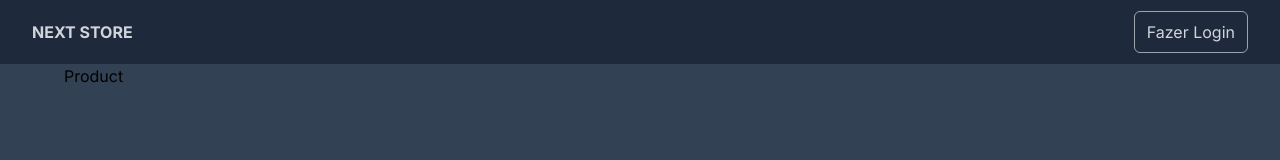
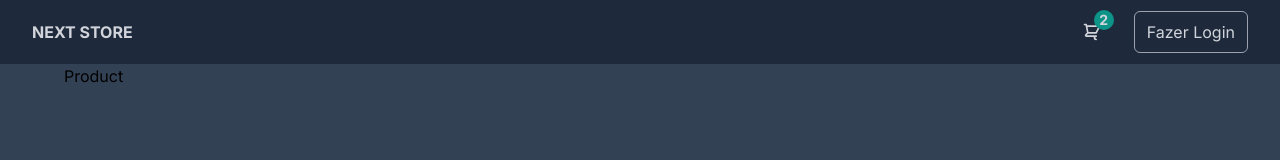
Before and after one commit to CarlosHeKj/next-commerce, a Next.js app: page /product in a window 1280 px wide. Shown: the top 160 px of the page. Built offline with nearby package versions, Linux system fonts and the light colour scheme; no server answers.

Commit message:
Icone de carrinho na navbar

```diff
--- a/package.json
+++ b/package.json
@@ -19,7 +19,8 @@
     "react": "^18",
     "react-dom": "^18",
     "stripe": "^16.12.0",
-    "svix": "^1.35.0"
+    "svix": "^1.35.0",
+    "zustand": "^5.0.0-rc.2"
   },
   "devDependencies": {
     "@types/node": "^20",
--- a/src/app/components/Navbar.tsx
+++ b/src/app/components/Navbar.tsx
@@ -1,6 +1,8 @@
 import Link from "next/link"
 import { SignedIn, SignedOut, SignInButton, UserButton } from "@clerk/nextjs";
+import { useCartStore } from "@/store";
 function Navbar(){
+    //const useStore = useCartStore();
     return(
         <nav className="fixed top-0 w-full flex items-center py-2 px-8 justify-between z-50 bg-slate-800 text-gray-300">
 
@@ -8,6 +10,26 @@
         Next Store
         </Link>
         <div className="flex items-center gap-8">
+           <div className="flex items-center cursor-pointer relative">
+           <svg
+           xmlns="http://www.w3.org/2000/svg"
+           className="h-5 w-5"
+           fill="none"
+           viewBox="0 0 24 24"
+           stroke="currentColor">
+            <path
+            strokeLinecap="round"
+            strokeLinejoin="round"
+            strokeWidth='2'
+            d="M3 3h2l.4 2M7 13h10l4-8H5.4M7 13L5.4 5M7 13l-2.293 2.293c-.63.63-.184 1.707.707 1.707H17m0 0a2 2 0 100 4 2 2">
+
+            </path>
+
+           </svg>
+           <span className="bg-teal-600  text-sm font-bold rounded-full h-5 w-5 text-center absolute bottom-3 left-3">2</span>
+
+           </div>
+            <div>
             <SignedIn>
                 <UserButton/>
             </SignedIn>
@@ -16,6 +38,9 @@
                 <button className="border rounded-md border-gray-400 px-3 py-2">Fazer Login</button>
                 </SignInButton>
             </SignedOut>
+            </div>
+
+
         </div>
     </nav>
     )
--- /dev/null
+++ b/src/store.ts
@@ -0,0 +1,18 @@
+import { create } from 'zustand';
+import { persist } from 'zustand/middleware';
+import { ProductType } from './types/ProductType';
+
+type CartState = {
+    cart: ProductType[];
+   // addToCart: (product: ProductType) => void;
+    //removeFromCart: (productId: string) => void;
+    isOpen: boolean;
+    toggleCart: () => void;
+};
+export const useCartStore = create<CartState>()(
+    persist((set) => ({
+        cart: [],
+        isOpen: false,
+        toggleCart: () => set((state) => ({isOpen: !state.isOpen}))
+    }) , { name: 'cart-storage'})
+);
```
Also changed, not shown: 1 other file (tests, documents, lock files or other folders).
